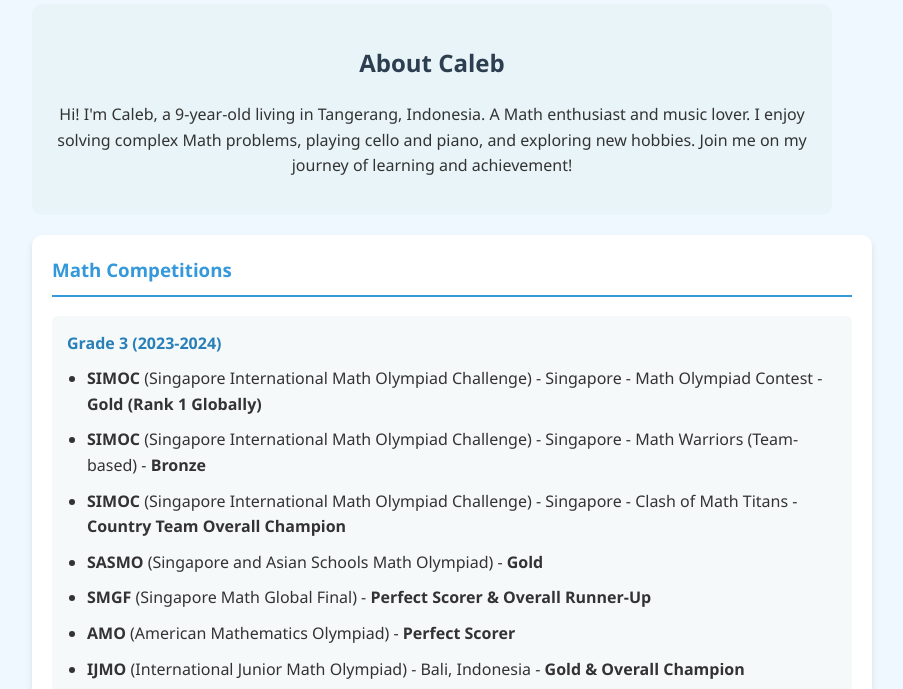
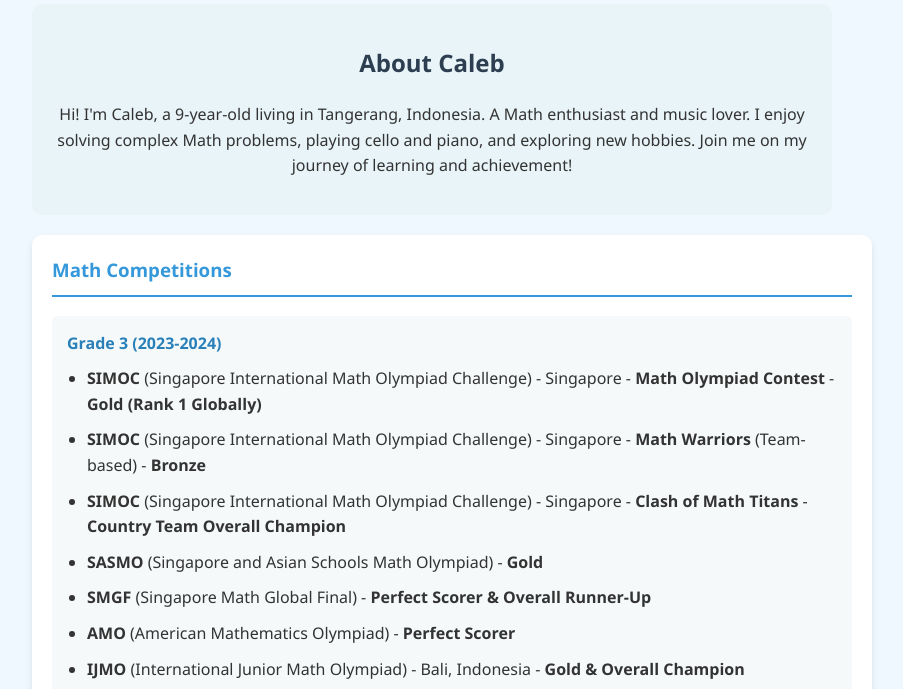
Before and after one commit to mdh-mathias/mdh-mathias.github.io, a plain HTML site: page index.html in a window 1280 px wide. Shown: the part 110-799 px from the top of the page, without its empty margins (208-1111 px from the left). Drawn offline with Linux system fonts and the light colour scheme.

Commit message:
Update index.html

```diff
--- a/index.html
+++ b/index.html
@@ -76,9 +76,9 @@
         <div class="grade">
             <h4>Grade 3 (2023-2024)</h4>
             <ul>
-                <li><b>SIMOC</b> (Singapore International Math Olympiad Challenge) - Singapore - Math Olympiad Contest - <b>Gold (Rank 1 Globally)</b></li>
-                <li><b>SIMOC</b> (Singapore International Math Olympiad Challenge) - Singapore - Math Warriors (Team-based) - <b>Bronze</b></li>
-                <li><b>SIMOC</b> (Singapore International Math Olympiad Challenge) - Singapore - Clash of Math Titans - <b>Country Team Overall Champion</b></li>
+                <li><b>SIMOC</b> (Singapore International Math Olympiad Challenge) - Singapore - <b>Math Olympiad Contest</b> - <b>Gold (Rank 1 Globally)</b></li>
+                <li><b>SIMOC</b> (Singapore International Math Olympiad Challenge) - Singapore - <b>Math Warriors</b> (Team-based) - <b>Bronze</b></li>
+                <li><b>SIMOC</b> (Singapore International Math Olympiad Challenge) - Singapore - <b>Clash of Math Titans</b> - <b>Country Team Overall Champion</b></li>
                 <li><b>SASMO</b> (Singapore and Asian Schools Math Olympiad) - <b>Gold</b></li>
                 <li><b>SMGF</b> (Singapore Math Global Final) - <b>Perfect Scorer & Overall Runner-Up</b></li>
                 <li><b>AMO</b> (American Mathematics Olympiad) - <b>Perfect Scorer</b></li>
```
